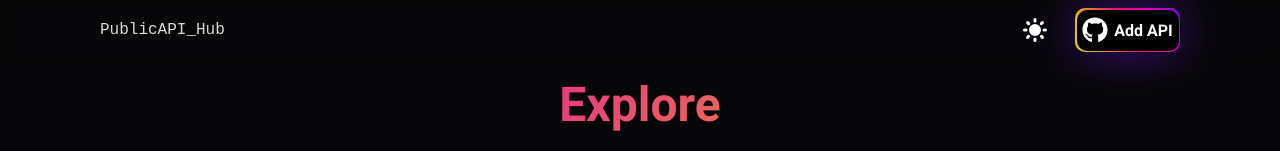
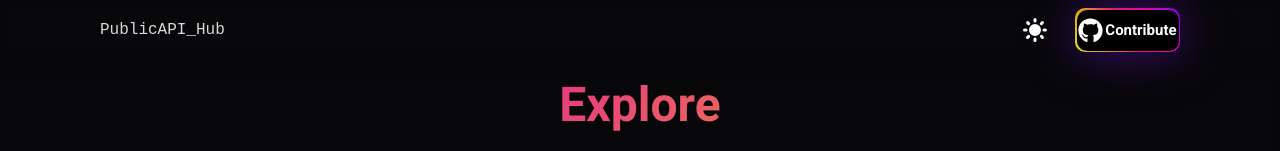
Before and after one commit to imSyntn/PublicAPI_Hub, a React (Vite) app: page / in a window 1280 px wide. Shown: the top 151 px of the page. Built offline with nearby package versions, Linux system fonts and the light colour scheme; no server answers; a web font is replaced by a local one.

Commit message:
contribute btn

```diff
--- a/src/Components/Header.jsx
+++ b/src/Components/Header.jsx
@@ -1,4 +1,4 @@
-import React, { useContext, useCallback, memo } from 'react'
+import React, { useContext, useCallback, memo, useState } from 'react'
 import '../Styles/Header.scss'
 import '../Styles/Misc.scss'
 import { ThemeContext } from '../App'
@@ -7,17 +7,10 @@ import { HiSun } from "react-icons/hi";
 import { HiMoon } from "react-icons/hi2";
 import { FaGithub } from "react-icons/fa"
 
-const Header = () => {
+const Header = memo(() => {
 
     const { darkMode, setDarkMode } = useContext(ThemeContext)
-
-    const redirectToGithub = useCallback(() => {
-        window.open('https://github.com/imSyntn/publicAPIs-API', '_blank')
-    }, [])
-
-    const reloadPage = useCallback(()=> {
-        location.reload()
-    }, [])
+    const [visible, setVisible] = useState(false)
 
     const handleSunClick = useCallback(() => {
         setDarkMode(false)
@@ -30,8 +23,9 @@ const Header = () => {
     }, [])
 
     return (
+        <>
             <header className={darkMode ? 'headerInDarkMode' : 'headerInLightMode'}>
-            <div className="logo" onClick={reloadPage} role='button'>
+                <div className="logo" onClick={() =>location.reload()} role='button'>
                     <p className={!darkMode ? 'textInWhiteMode' : 'textInDarkMode'}>PublicAPI_Hub</p>
                 </div>
                 <div className="btns">
@@ -39,10 +33,17 @@ const Header = () => {
                         <HiSun onClick={handleSunClick} className={!darkMode ? 'sunInDarkMode' : ''} />
                         <HiMoon onClick={handleMoonClick} className={darkMode ? 'moonInDarkMode' : ''} />
                     </div>
-                <HeaderBtn Icon={FaGithub} text={'Add API'} borderAnimation={true} clickEvent={redirectToGithub} />
+                    <HeaderBtn Icon={FaGithub} text={'Contribute'} borderAnimation={true} clickEvent={() => setVisible(true)} />
                 </div>
             </header>
+            <div className={`contribute ${visible && 'visible'}`} onClick={() => setVisible(false)}>
+                <div>
+                    <HeaderBtn text={'Frontend'} borderAnimation={true} clickEvent={()=>window.open('https://github.com/imSyntn/PublicAPI_Hub', '_blank')} />
+                    <HeaderBtn text={'Backend'} borderAnimation={true} clickEvent={()=>window.open('https://github.com/imSyntn/PublicAPI_Hub_API', '_blank')} />
+                </div>
+            </div>
+        </>
     )
-}
+})
 
 export default Header
--- a/src/Styles/Header.scss
+++ b/src/Styles/Header.scss
@@ -99,14 +99,43 @@ header {
                 border-radius: 10px;
 
                 p {
-                    font-size: 16px;
+                    font-size: 15px;
                 }
 
                 >svg {
-                    font-size: 26px;
+                    font-size: 25px;
                 }
             }
         }
 
     }
 }
+.contribute {
+    display: none;
+    background: rgba(0, 0, 0, 0.568);
+    position: fixed;
+    top: 0;
+    left: 0;
+    // transform: translate(-50%,-50%);
+    z-index: 5;
+    >div {
+        position: absolute;
+        top: 50%;
+        left: 50%;
+        transform: translate(-50%,-50%);
+        >.btnBorderAnimation {
+            margin-block: 10px;
+            &::before {
+            border-radius: 10px;
+            }
+            button {
+                border-radius: 10px;
+            }
+        }
+    }
+}
+.visible {
+    display: block;
+    height: 100vh;
+    width: 100vw;
+}
```
Also changed, not shown: src/Assets/ooorganize.svg (added). Lines whose indentation alone changed are shown as unchanged.
